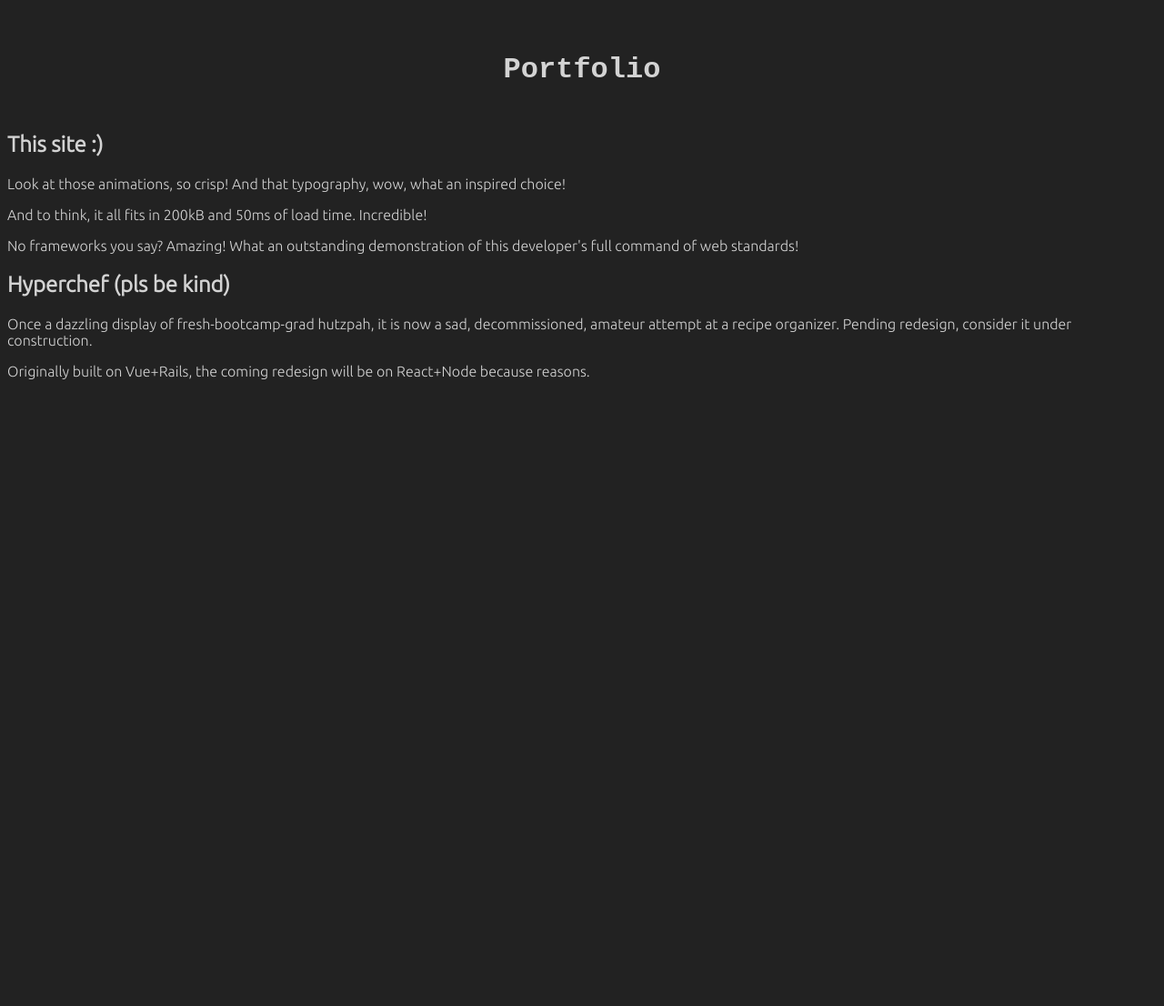
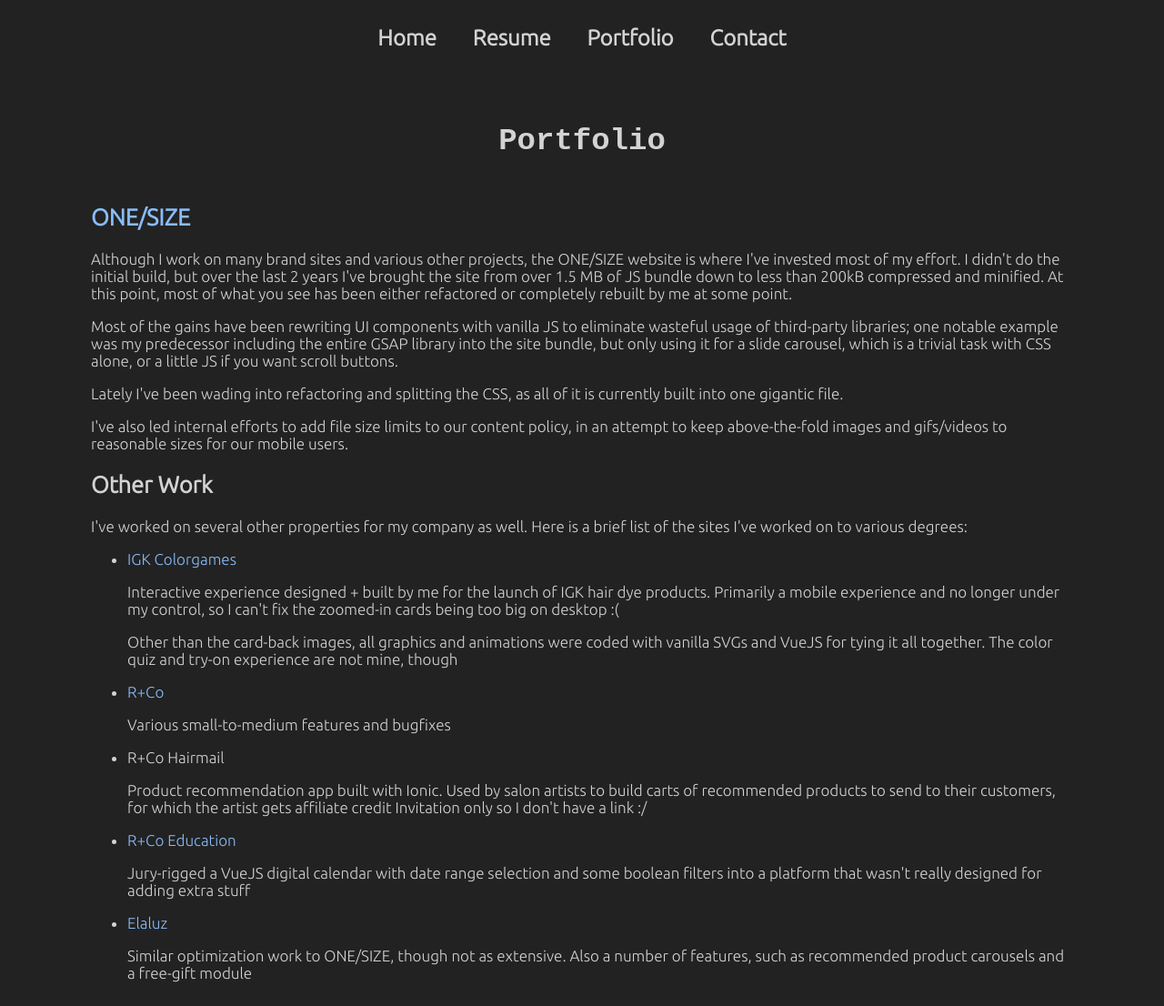
Before and after one commit to cgardn/cgardn.github.io, a Jekyll site: the page portfolio.html, which Jekyll copies as it is, in a window 1280 px wide. Shown: the whole page at 91% size. Built offline with Jekyll 4.4.1, drawn with Linux system fonts in a browser that asks for light colours; some web fonts are replaced; before the commit the page ends 900 px from its top, so only the background shows below that.

Commit message:
final stretch
added menu + styled everything, including fade-out of navbar when going back to home

also replaced portfolio with a bunch more stuff from LBP work

```diff
--- a/css/main.css
+++ b/css/main.css
@@ -4,6 +4,10 @@
 	--dark-background: #222;
 	--light-font: darkgrey;
 	--dark-font: lightgrey;
+	--dark-link: rgb(137, 188, 250);
+	--dark-link-visited: rgb(187, 125, 245);
+	--light-link: rgb(3, 116, 255);
+	--light-link-visited: rgb(153, 54, 245);
 	--menu-border-color-dark: grey;
 	--menu-border-color-light: darkgrey;
 
@@ -87,17 +91,25 @@
 	color: var(--font-color);
 	font-family: Ubuntu, sans-serif;
 }
+a {
+	color: var(--dark-link);
+	text-decoration: none;
+}
+a:visited {
+	color: var(--dark-link-visited);
+}
 header {
 	flex: 1 0 100%;
+}
+header img {
+	filter: invert(1);
 }
 svg.title {
 	font-family: Orbit, monospace;
 	font-size: 3rem;
 	height: 200px;
 	width: 100%;
-	padding: 0px 20px;
 	margin: 0;
-	border: 1px solid grey;
 }
 h1 {
 	flex: 1 0 100%;
@@ -123,21 +135,13 @@
 	font-size: 17px;
 }
 .content-container .content {
+	padding: 10px;
 }
 .fade-slide-in {
 	animation: 500ms ease-in-out content-in;
 	animation-fill-mode: forwards;
 }
 .fade-slide-out {
-	animation: 300ms ease-out content-out;
-	animation-fill-mode: forwards;
-}
-.content.active {
-	animation: 300ms ease-in content-in;
-	animation-fill-mode: forwards;
-	opacity: 0;
-}
-.content.inactive {
 	animation: 300ms ease-out content-out;
 	animation-fill-mode: forwards;
 }
@@ -148,6 +152,11 @@
 }
 .menu a {
 	text-decoration: none;
+	margin-top: 30px;
+	display: block;
+}
+.menu a:first-of-type {
+	margin-top: 60px;
 }
 .menu-item {
 	cursor: pointer;
@@ -159,11 +168,15 @@
 	position: absolute;
 	top: 0;
 	left: 0;
-	transform: translateX(-130%);
+	transform: translateX(-100%);
 	transition: transform 0.3s ease-in-out;
 	height: 100vh;
 	width: 50%;
 }
+.mobile-menu.active {
+	transform: translateX(0);
+}
+/*
 .flicker-in {
 	animation: var(--flicker-timing) steps(5, end) flicker-in;
 }
@@ -172,10 +185,6 @@
 		animation: none;
 	}
 }
-.mobile-menu.active {
-	transform: translateX(-4%);
-}
-
 .zoom-blur-transition {
 	transition: transform var(--zoom-blur-timing) ease-out, filter var(--zoom-blur-timing) ease-out, opacity var(--zoom-blur-timing) ease-out;
 }
@@ -184,6 +193,7 @@
 	filter: blur(5px);
 	transform: scale(0.95);
 }
+*/
 
 /* contact form - small enough that i'll just leave it on the main.css file */
 form {
@@ -197,11 +207,11 @@
 form input, form textarea {
 	margin-bottom: 20px;
 	border-radius: 5px;
+	font-family: Ubuntu, sans-serif;
 }
 form textarea {
-	padding: 5px;
+	padding: 8px 20px;
 	height: 200px;
-
 }
 form button {
 	width: 50%;
@@ -228,22 +238,29 @@
 }
 
 @media screen and (min-width: 768px) {
+	.menu a:first-of-type {
+		margin-top: 0;
+	}
 	form {
 		width: 20vw;
 	}
-	header {
-		display: none;
-	}
 	svg.title {
-		margin: 0 50% 0 0;
-		width: 500px;
-		padding: 20px 20px;
+		width: auto;
+		height: 300px;
 	}
 	div .summary {
 		font-size: 17px;
 	}
 	div .summary:first-of-type {
 		margin-top: 10%;
+	}
+	header {
+		display: flex;
+		justify-content: center;
+	}
+	header a {
+		text-decoration: none;
+		margin: 20px 20px;
 	}
 	main pre.active {
 		height: 0;
--- a/js/main.js
+++ b/js/main.js
@@ -30,38 +30,22 @@
 }
 
 // slide controls
-const menus = [document.getElementById("desktop-menu"), document.getElementById("mobile-menu")];
+const menus = [document.getElementById("desktop-menu"), document.getElementById("mobile-menu"), document.querySelector('header')];
 menus.forEach(menu => {
 	if (menu) {
 		menu.addEventListener("click", (e) => {
 			e.preventDefault()
-			console.log(e)
-			document.querySelectorAll('.fade-slide-in').forEach(el => {
-				el.classList.add('fade-slide-out');
-			})
-			setTimeout(() => {window.location.href = e.target.parentElement.href}, 350)
-
+			if (e.target.parentElement.tagName === 'A') {
+				if (new URL(e.target.parentElement.href).pathname === '/') {
+					document.querySelectorAll('header a').forEach(el =>  {
+						el.classList.add('fade-slide-out')
+					})
+				}
+				document.querySelectorAll('.fade-slide-in').forEach(el => {
+					el.classList.add('fade-slide-out');
+				})
+				setTimeout(() => {window.location.href = e.target.parentElement.href}, 350)
+			}
 		})
-		/*
-			const currentSlide = document.querySelector('[data-current-slide="true"]');
-			if (e.target.dataset.slide == currentSlide.dataset.slide) { return }
-			if (e.target.classList.contains('menu-item') && Object.keys(e.target.dataset).includes('slide')) {
-				const slideTargets = document.querySelectorAll('.content-container .content')
-				slideTargets.forEach(el => {
-					if (el.dataset.slide == e.target.dataset.slide) { el.dataset.currentSlide = 'true' }
-					else { el.dataset.currentSlide = 'false' }
-					el.classList.remove("active")
-					el.classList.add("inactive")
-					setTimeout( () => {
-						// this movement should only be happening when all slides are opacity 0
-						el.style.transform = `translateX(-${Number(e.target.dataset.slide)*100}%`
-					}, 300) // make sure this matches the CSS animation timing for content-in and content-out, later get from JS CSSKeyframesRule interface when remote hosted (cors blocks js access of stylesheets)
-					setTimeout( () => {
-						el.classList.add("active")
-						el.classList.remove("inactive")
-					}, 300)
-				})
-			}
-		})*/
 	}
 })
--- a/portfolio.html
+++ b/portfolio.html
@@ -17,29 +17,70 @@
 	  <title>Chris Gardner</title>
   </head>
   <body>
+ 	<header>
+		<img class="no-desktop" id="mobile-menu-toggle" src="assets/burger.png" width="32" height="32" />
+		<a href="/" class="no-mobile"><h2 class="menu-item">Home</h2></a>
+		<a href="/resume.html" class="no-mobile"><h2 class="menu-item">Resume</h2></a>
+		<a href="/portfolio.html" class="no-mobile"><h2 class="menu-item">Portfolio</h2></a>
+		<a href="/contact.html" class="no-mobile"><h2 class="menu-item">Contact</h2></a>
+	</header>
 	<main>
-		<div class="content active" data-slide="2">
+		<div class="content-container">
+			<div class="content fade-slide-in">
 				<h1>Portfolio</h1>
 				<div class="portfolio-item">
-				<h2>This site :)</h2>
+					<h2><a href="https://www.onesizebeauty.com" target="_blank">ONE/SIZE</a></h2>
 					<p>
-				Look at those animations, so crisp! And that typography, wow, what an inspired choice!
+					Although I work on many brand sites and various other projects, the ONE/SIZE website is where I've invested most of my effort. I didn't do the initial build,
+					but over the last 2 years I've brought the site from over 1.5 MB of JS bundle down to less than 200kB compressed and minified. At this point, most of what you see has been either refactored or
+					completely rebuilt by me at some point.
+
+
 					</p>
 					<p>
-				And to think, it all fits in 200kB and 50ms of load time. Incredible!
+					Most of the gains have been rewriting UI components with vanilla JS to eliminate wasteful usage of third-party libraries; one notable example was my predecessor including the entire GSAP
+					library into the site bundle, but only using it for a slide carousel, which is a trivial task with CSS alone, or a little JS if you want scroll buttons.
 					</p>
 					<p>
-				No frameworks you say? Amazing! What an outstanding demonstration of this developer's full command of web standards!
+					Lately I've been wading into refactoring and splitting the CSS, as all of it is currently built into one gigantic file.
+					</p>
+					<p>
+					I've also led internal efforts to add file size limits to our content policy, in an attempt to keep above-the-fold images and gifs/videos to reasonable sizes for our mobile users.
 					</p>
 				</div>
 				<div class="portfolio-item">
-				<h2>Hyperchef (pls be kind)</h2>
+					<h2>Other Work</h2>
 					<p>
-				Once a dazzling display of fresh-bootcamp-grad hutzpah, it is now a sad, decommissioned, amateur attempt at a recipe organizer. Pending redesign, consider it under construction.
+					I've worked on several other properties for my company as well. Here is a brief list of the sites I've worked on to various degrees:
 					</p>
-				<p>
-				Originally built on Vue+Rails, the coming redesign will be on React+Node because reasons.
+					<ul>
+						<li><a href="https://colorgames.igkhair.com">IGK Colorgames</a></li>
+						<p>Interactive experience designed + built by me for the launch of IGK hair dye products. Primarily a mobile experience and no longer under my control, so I can't fix the zoomed-in cards being too big on desktop :(</p>
+						<p>Other than the card-back images, all graphics and animations were coded with vanilla SVGs and VueJS for tying it all together. The color quiz and try-on experience are not mine, though</p>
+						<li><a href="https://www.randco.com">R+Co</a></li>
+						<p>Various small-to-medium features and bugfixes</p>
+						<li>R+Co Hairmail</li>
+						<p>Product recommendation app built with Ionic. Used by salon artists to build carts of recommended products to send to their customers, for which the artist gets affiliate credit
+						Invitation only so I don't have a link :/
 						</p>
+						<li><a href="https://edu.randco.com">R+Co Education</a></li>
+						<p>Jury-rigged a VueJS digital calendar with date range selection and some boolean filters into a platform that wasn't really designed for adding extra stuff</p>
+						<li><a href="https://www.elaluz.com">Elaluz</a></li>
+						<p>Similar optimization work to ONE/SIZE, though not as extensive. Also a number of features, such as recommended product carousels and a free-gift module</p>
+
+					</ul>
+				</div>
+			</div>
+			<div class="mobile-menu no-desktop menu" id="mobile-menu">
+				<a href="/"><h3 class="menu-item" data-nav-main>Home</h3></a>
+				<a href="/resume.html"><h3 class="menu-item" data-nav-main>Resume</h3></a>
+				<a href="/portfolio.html"><h3 class="menu-item" data-nav-main>Portfolio</h3></a>
+				<a href="/contact.html"><h3 class="menu-item" data-nav-main>Contact</h3></a>
+				<!-- not ready yet
+				<div class="menu-item">
+					<span class="settings-item">Light Theme toggle</div>
+				</div>
+				-->
 			</div>
 		</div>
 	</main>
```
Also changed, not shown: contact.html (+19 -1 lines), index.html (+6 -4 lines), redesign.txt (+7 -3 lines), resume.html (+18 -0 lines). Lines whose indentation alone changed are shown as unchanged.
